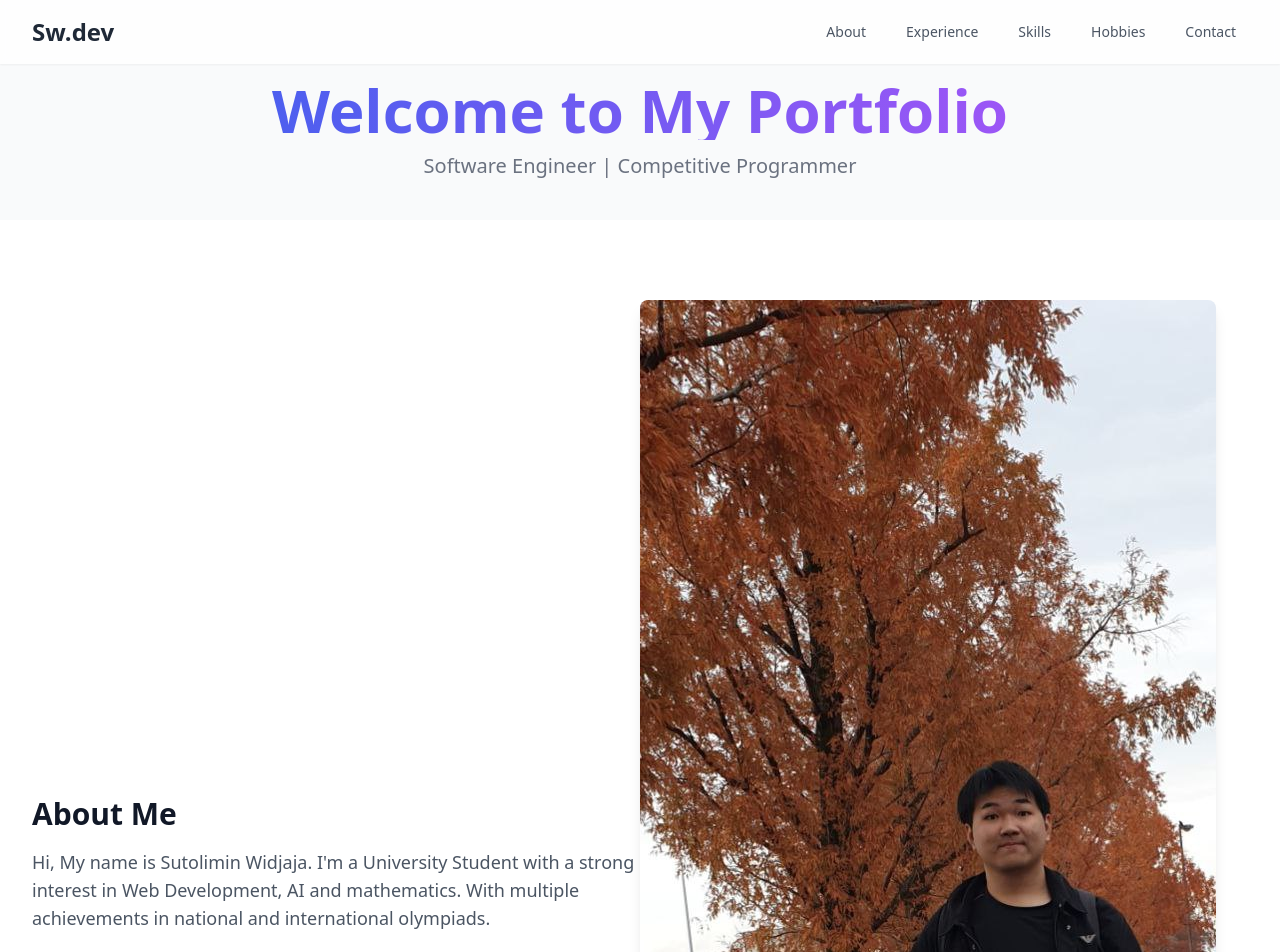
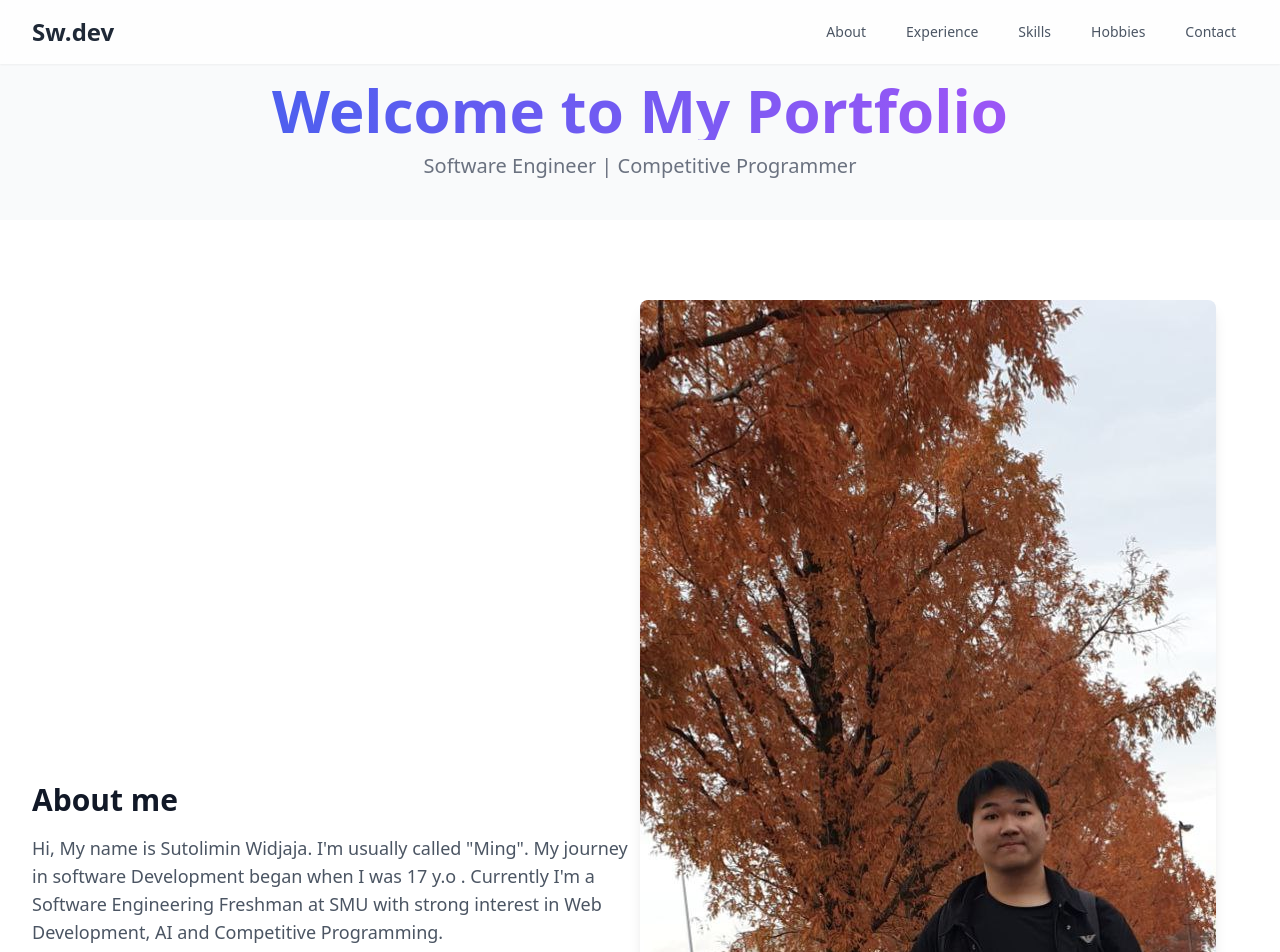
Before and after one commit to ming3465/Portfolio, a React (Vite) app: page / in a window 1280 px wide. Shown: the top 952 px of the page. Built offline with nearby package versions, Linux system fonts and the light colour scheme.

Commit message:
feat: Edited About me description

```diff
--- a/src/App.tsx
+++ b/src/App.tsx
@@ -60,10 +60,10 @@ function App() {
               viewport={{ once: true }}
               transition={{ duration: 0.6 }}
             >
-              <h2 className="text-3xl font-bold text-gray-900">About Me</h2>
+              <h2 className="text-3xl font-bold text-gray-900">About me</h2>
               <p className="mt-4 text-lg text-gray-600">
-                Hi, My name is Sutolimin Widjaja. I'm a University Student with a strong interest in Web Development, AI and
-                mathematics. With multiple achievements in national and international olympiads.
+                Hi, My name is Sutolimin Widjaja. I'm usually called "Ming". My journey in software Development began when I was 17 y.o . Currently I'm a Software Engineering Freshman at SMU with strong interest in Web Development, AI and
+                Competitive Programming.
               </p>
               <p className="mt-4 text-lg text-gray-600">
                 Email : sutolimin.45@gmail.com
--- a/src/components/SkillsSection.tsx
+++ b/src/components/SkillsSection.tsx
@@ -31,7 +31,7 @@ const SkillsSection = () => {
     {
       title: 'Current Focus',
       icon: <Globe className="h-6 w-6" />,
-      skills: ['Competitive Programming', 'Full Stack Web Development'],
+      skills: ['Competitive Programming', 'Full Stack Web Development', 'AI'],
       description: 'Areas of expertise and competition focus'
     }
   ];
--- a/src/components/Timeline.tsx
+++ b/src/components/Timeline.tsx
@@ -23,6 +23,8 @@ const Timeline = () => {
       organization: 'Various Competitions',
       period: 'Nov 2024 - Present',
       description: 'Actively participating in competitive programming contests and algorithmic problem-solving competitions.',
+      codeforcesRating: 'Codeforces : M.inggg (rated 1500+)',
+      leetcodeRating: 'Leetcode : MikasaN (rated 1850+)',
     },
   ];
 
```
